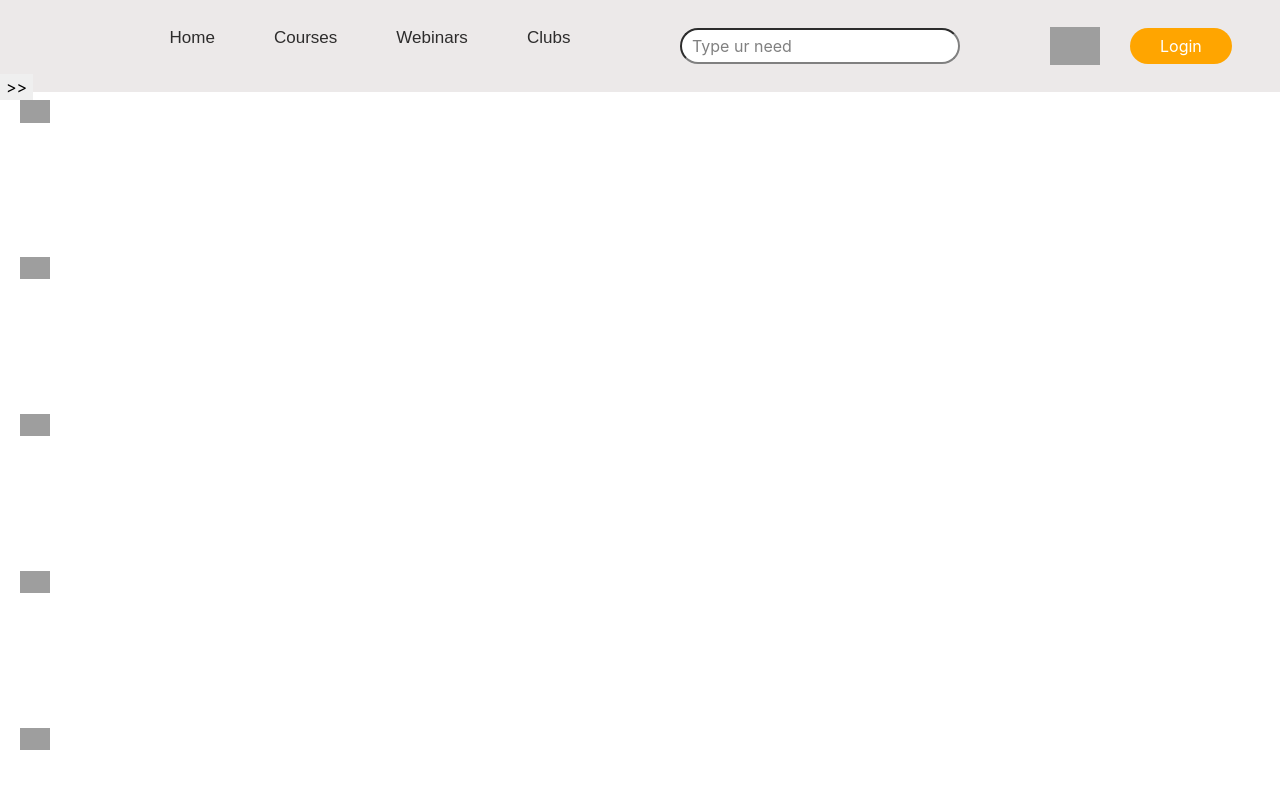
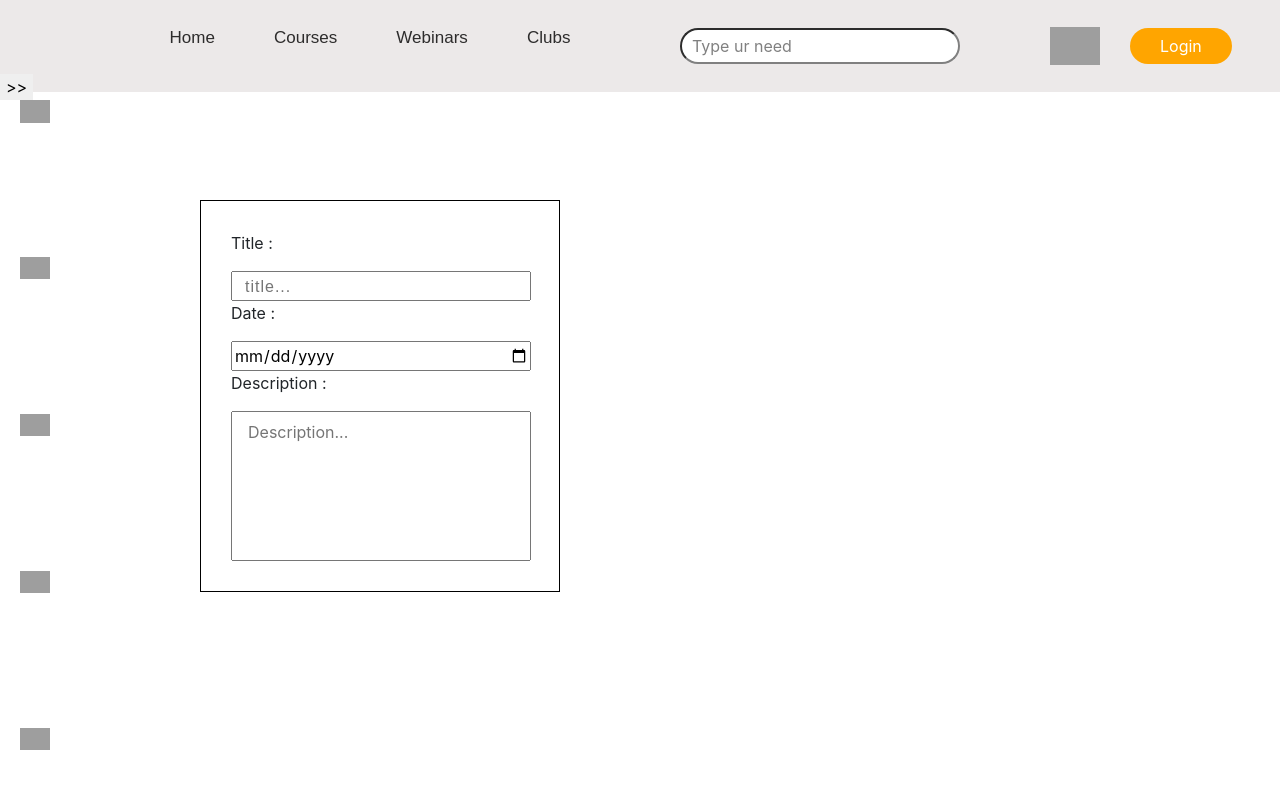
Before and after one commit to suhaas3/course-registration-project, a React (Create React App) app in the folder my-app/: page /cart in a window 1280 px wide. Shown: the top 788 px of the page. Built offline with nearby package versions, Linux system fonts and the light colour scheme; grey boxes are pictures that could not be loaded.

Commit message:
created the webinar form

```diff
--- a/my-app/src/App.js
+++ b/my-app/src/App.js
@@ -8,6 +8,7 @@ import Webinars from "./Components/Webinars/Webinars";
 // import LoginSection from "./Components/LoginSection/LoginSection";
 import Cart from "./Components/Cart/Cart";
 import ClubsSection from "./Components/ClubsSectionCode/ClubsSectionCode";
+import WebinarSubmitForm from "./Components/WebinarSubmitForm/WebinarSubmitForm";
 
 function App() {
   return (
--- a/my-app/src/Components/Cart/Cart.js
+++ b/my-app/src/Components/Cart/Cart.js
@@ -1,5 +1,6 @@
 import React from "react";
 import SideBar from "../SideBar/SideBar";
+import WebinarSubmitForm from "../WebinarSubmitForm/WebinarSubmitForm";
 
 function Cart() {
 
@@ -10,7 +11,10 @@ function Cart() {
         <SideBar />
 
       </div>
-      <h1>Cart section has no products</h1>
+
+      <WebinarSubmitForm/>
+
+
     </>
   )
 }
--- /dev/null
+++ b/my-app/src/Components/WebinarSubmitForm/WebinarSubmitForm.css
@@ -0,0 +1,49 @@
+.webinar-form-container {
+  padding-top: 200px;
+  padding-left: 200px;
+}
+.webinar-form {
+  border: 1px solid black;
+  display: flex;
+  flex-direction: column;
+  justify-content: space-between;
+  align-items: start;
+  flex: 1;
+  width: 360px;
+  padding: 30px;
+}
+.title-input {
+  width: 300px;
+}
+
+.title-input::placeholder {
+  padding-left: 10px;
+  font-size: 16px;
+  font-family: arial;
+  letter-spacing: 1px;
+}
+
+.date-input {
+  width: 300px;
+}
+
+
+.description-input {
+  width: 300px;
+  height: 150px;
+  text-align: left;
+  /* horizontal alignment */
+  vertical-align: top;
+  /* not needed here, just semantic */
+  padding: 8px;
+  /* space inside the box */
+  resize: none;
+  /* optional: disable resizing */
+  font-size: 16px;
+  font-family: inherit;
+}
+
+.description-input::placeholder {
+  text-align: left;
+  padding-left: 8px;
+}
--- /dev/null
+++ b/my-app/src/Components/WebinarSubmitForm/WebinarSubmitForm.js
@@ -0,0 +1,30 @@
+import React from "react";
+import './WebinarSubmitForm.css';
+
+
+function WebinarSubmitForm() {
+
+  return (
+    <>
+      <div className="webinar-form-container">
+
+        <div className="webinar-form">
+
+
+          <p className="title-para">Title :</p>
+          <input className="title-input" placeholder="title..." />
+
+          <p className="date-para">Date :</p>
+          <input type="date" className="date-input" placeholder="dd-mm-yyyy" />
+
+          <p className="description-para">Description :</p>
+          <textarea placeholder="Description..." className="description-input" />
+
+        </div>
+
+      </div>
+    </>
+  )
+}
+
+export default WebinarSubmitForm;
--- a/my-app/src/Components/Webinars/Webinars.css
+++ b/my-app/src/Components/Webinars/Webinars.css
@@ -0,0 +1,56 @@
+.webinar-container {
+  padding-top: 250px;
+  padding-left: 250px;
+}
+
+.add-webinar-section {
+  width: 1200px;
+  display: flex;
+  flex-direction: row;
+  justify-content: space-between;
+  align-items: center;
+  padding-right: 226px;
+  margin-bottom: 50px;
+}
+
+.upload-header {
+  font-family: Arial;
+  font-weight: 500;
+  letter-spacing: 1px;
+}
+
+.add-webinar-button {
+  background-color: blue;
+  border: none;
+  color: white;
+  padding: 4px 20px;
+  font-size: 16px;
+  font-family: arial;
+  border-radius: 8px;
+  cursor: pointer;
+}
+
+.webinar-search-input {
+  width: 800px;
+  height: 36px;
+}
+
+.webinar-search-input::placeholder {
+  font-size: 16px;
+  padding-left: 10px;
+  font-family: arial;
+}
+
+.search-webinar-button {
+  background-color: rgb(150, 148, 148);
+  color: white;
+  border: none;
+  cursor: pointer;
+  margin-left: 50px;
+  padding: 6px 25px;
+  border-radius: 6px;
+}
+
+.search-webinar-button:focus {
+  outline: none;
+}
--- a/my-app/src/Components/Webinars/Webinars.js
+++ b/my-app/src/Components/Webinars/Webinars.js
@@ -1,15 +1,79 @@
 import React from "react";
 import SideBar from "../SideBar/SideBar";
+import './Webinars.css';
+import WebinarSubmitForm from "../WebinarSubmitForm/WebinarSubmitForm";
 
 function Webinars() {
 
   return (
+
     <>
-        <div className="sidebar-home">
-      <SideBar/>
+      <SideBar />
 
-    </div>
-    <h1>Events Section</h1>
+      <div className="webinar-container">
+        <div className="add-webinar-section">
+          <h3 className="upload-header">Upload webinar</h3>
+
+          <button className="add-webinar-button">+ Add webinar</button>
+
+        </div>
+        <div className="search-section-container">
+          <input className="webinar-search-input" placeholder="Seach webinar..." />
+
+          <button className="search-webinar-button">&#128269; Search</button>
+        </div>
+
+        <div className="webinar-card-container">
+          <div className="container-fluid">
+            <div className="row">
+
+              <div className="col-4">
+
+                <div class="card" style={{ width: "18rem" }}>
+                  <img src="..." class="card-img-top" alt="..." />
+                  <div class="card-body">
+                    <h5 class="card-title">Card title</h5>
+                    <p class="card-text">Some quick example text to build on the card title and make up the bulk of the card’s content.</p>
+                    <a href="#" class="btn btn-primary">Go somewhere</a>
+                  </div>
+                </div>
+
+              </div>
+
+              <div className="col-4">
+
+                <div class="card" style={{ width: "18rem" }}>
+                  <img src="..." class="card-img-top" alt="..." />
+                  <div class="card-body">
+                    <h5 class="card-title">Card title</h5>
+                    <p class="card-text">Some quick example text to build on the card title and make up the bulk of the card’s content.</p>
+                    <a href="#" class="btn btn-primary">Go somewhere</a>
+                  </div>
+                </div>
+
+              </div>
+              <div className="col-4">
+                <div class="card" style={{ width: "18rem" }}>
+                  <img src="..." class="card-img-top" alt="..." />
+                  <div class="card-body">
+                    <h5 class="card-title">Card title</h5>
+                    <p class="card-text">Some quick example text to build on the card title and make up the bulk of the card’s content.</p>
+                    <a href="#" class="btn btn-primary">Go somewhere</a>
+                  </div>
+
+
+                </div>
+              </div>
+
+            </div>
+
+          </div>
+
+        </div>
+
+      </div>
+
+
     </>
   )
 }
```
